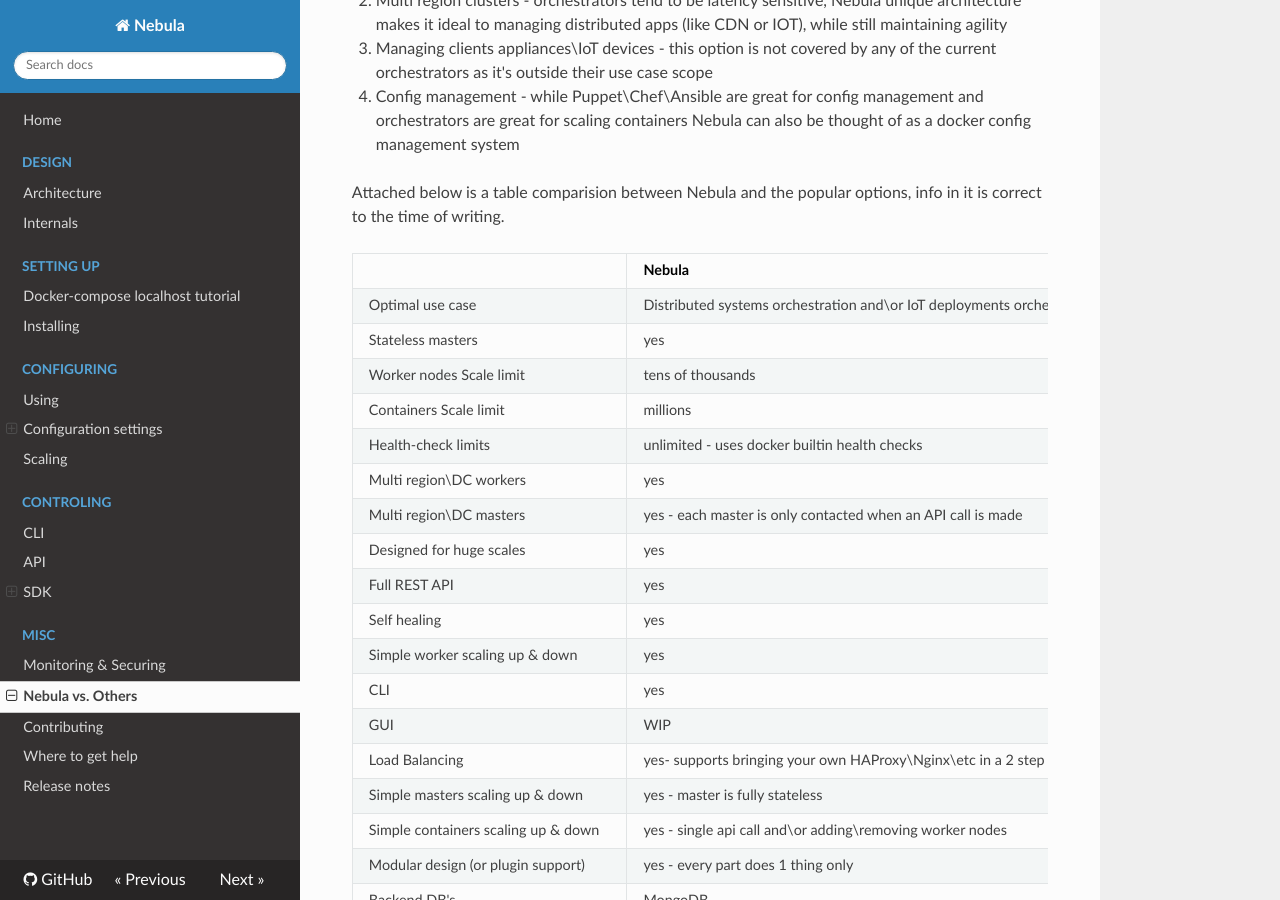
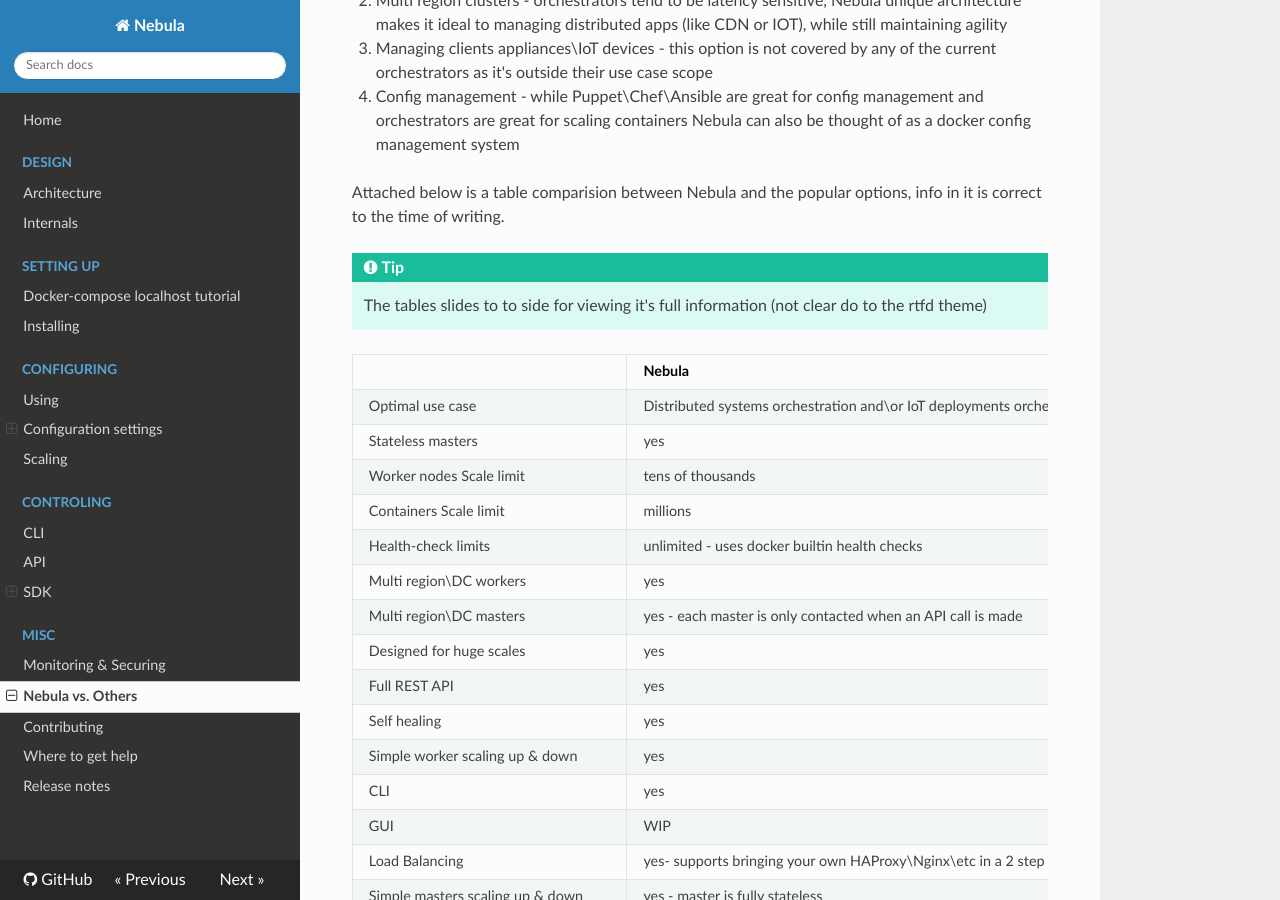
Before and after one commit to nebula-orchestrator/docs, an MkDocs documentation site: the page built from docs/compare2orchestrators.md, in a window 1280 px wide and 900 px high, scrolled down 376 px. Built offline with MkDocs 1.6.1, drawn with Linux system fonts in a browser that asks for light colours; nearby versions of some CDN libraries; old or Windows-style settings are respelled for this version of MkDocs.

Commit message:
adding note about table sliding to the side

```diff
--- a/docs/compare2orchestrators.md
+++ b/docs/compare2orchestrators.md
@@ -11,6 +11,8 @@
 
 Attached below is a table comparision between Nebula and the popular options, info in it is correct to the time of writing.
 
+!!! tip
+    The tables slides to to side for viewing it's full information (not clear do to the rtfd theme)
 
 |  | Nebula | Mesos+Marathon\DC/OS | Kubernetes | Swarm | balena.io |
 |-------------------------------------|---------------------------------------------------------------------------------------------------------------------------------------------------|------------------------------------------------------------------------------------------------------------------------------|-------------------------------------------------------------------------------------|-------------------------------------------------------------------------------------------------------------|-------------------------------------------------------------------------------------------------------------|
```
